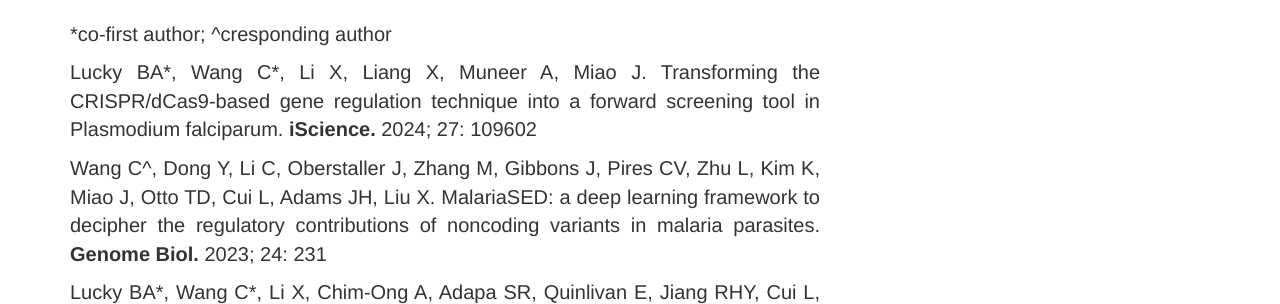
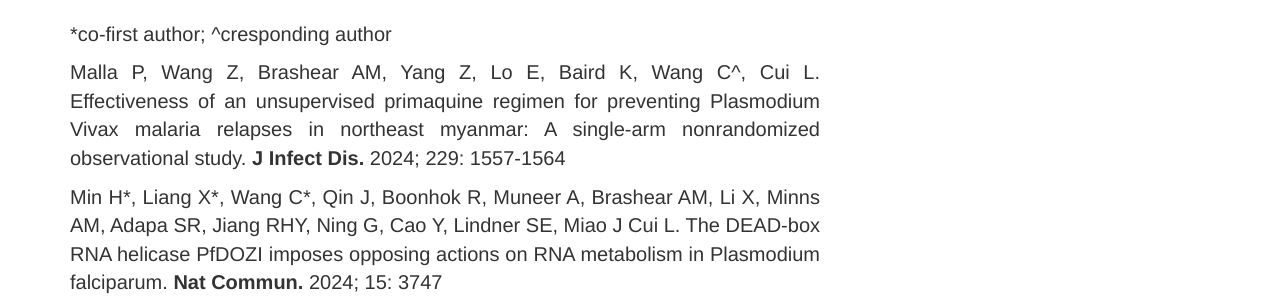
Before and after one commit to ChengqiWangLab/ChengqiWangLab.github.io, a plain HTML site: page Publication.html in a window 1280 px wide. Shown: the part 462-766 px from the top of the page. Drawn offline with nearby package versions, Linux system fonts and the light colour scheme.

Commit message:
Update Publication.html

```diff
--- a/Publication.html
+++ b/Publication.html
@@ -58,6 +58,8 @@
                 </div>
                 <div style="margin-top:3%; text-align:justify;font-size:20px;">
 					<p>*co-first author; ^cresponding author</p>
+			                <p>Malla P, Wang Z, Brashear AM, Yang Z, Lo E, Baird K, Wang C^, Cui L. Effectiveness of an unsupervised primaquine regimen for preventing Plasmodium Vivax malaria relapses in northeast myanmar: A single-arm nonrandomized observational study. <b>J Infect Dis.</b> 2024; 229: 1557-1564</p>
+					<p>Min H*, Liang X*, Wang C*, Qin J, Boonhok R, Muneer A, Brashear AM, Li X, Minns AM, Adapa SR, Jiang RHY, Ning G, Cao Y, Lindner SE, Miao J Cui L. The DEAD-box RNA helicase PfDOZI imposes opposing actions on RNA metabolism in Plasmodium falciparum. <b>Nat Commun.</b> 2024; 15: 3747</p>
 					<p>Lucky BA*, Wang C*, Li X, Liang X, Muneer A, Miao J. Transforming the CRISPR/dCas9-based gene regulation technique into a forward screening tool in Plasmodium falciparum. <b>iScience.</b> 2024; 27: 109602</p>
 					<p>Wang C^, Dong Y, Li C, Oberstaller J, Zhang M, Gibbons J, Pires CV, Zhu L, Kim K, Miao J, Otto TD, Cui L, Adams JH, Liu X. MalariaSED: a deep learning framework to decipher the regulatory contributions of noncoding variants in malaria parasites. <b>Genome Biol.</b> 2023; 24: 231</p>
 					<p>Lucky BA*, Wang C*, Li X, Chim-Ong A, Adapa SR, Quinlivan E, Jiang RHY, Cui L, Miao J. Characterization of the dual role of Plasmodium falciparum DNA methyltransferase in regulating transcription and translation. <b>Nucleic Acids Res.</b> 2023; 51: 3918-3933.</p>
```
